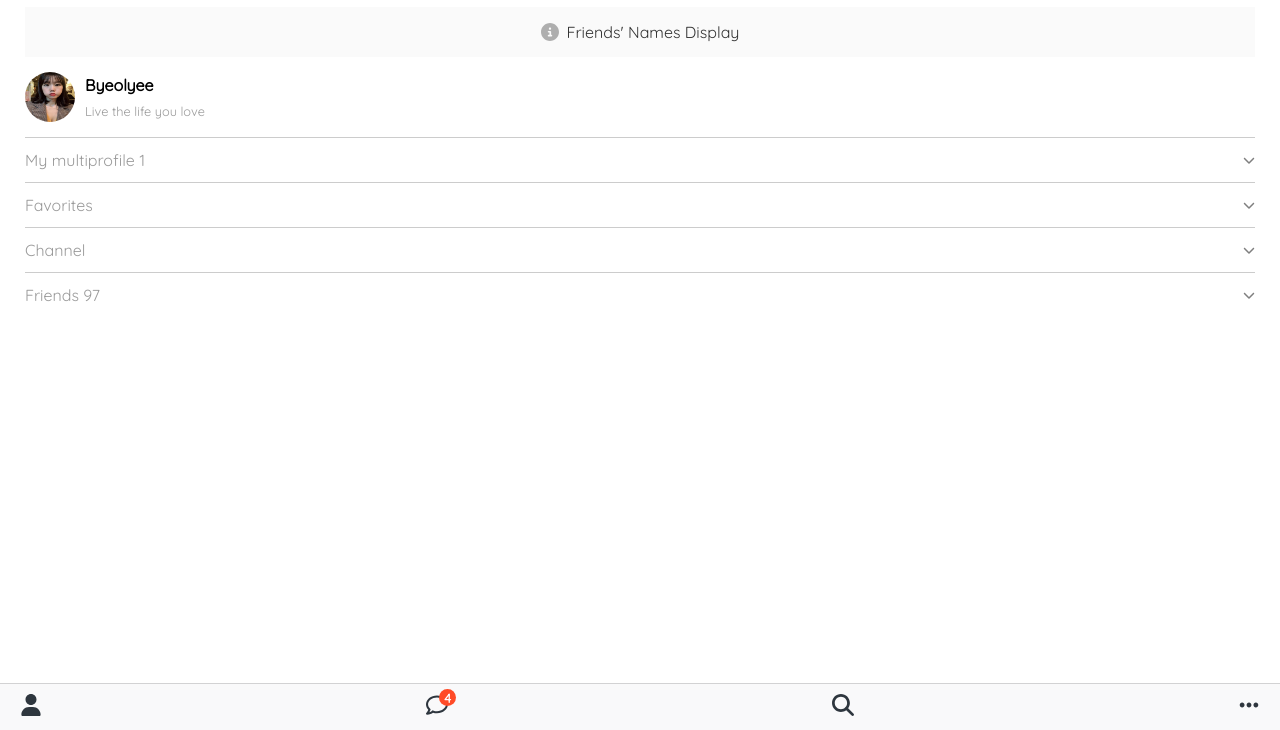
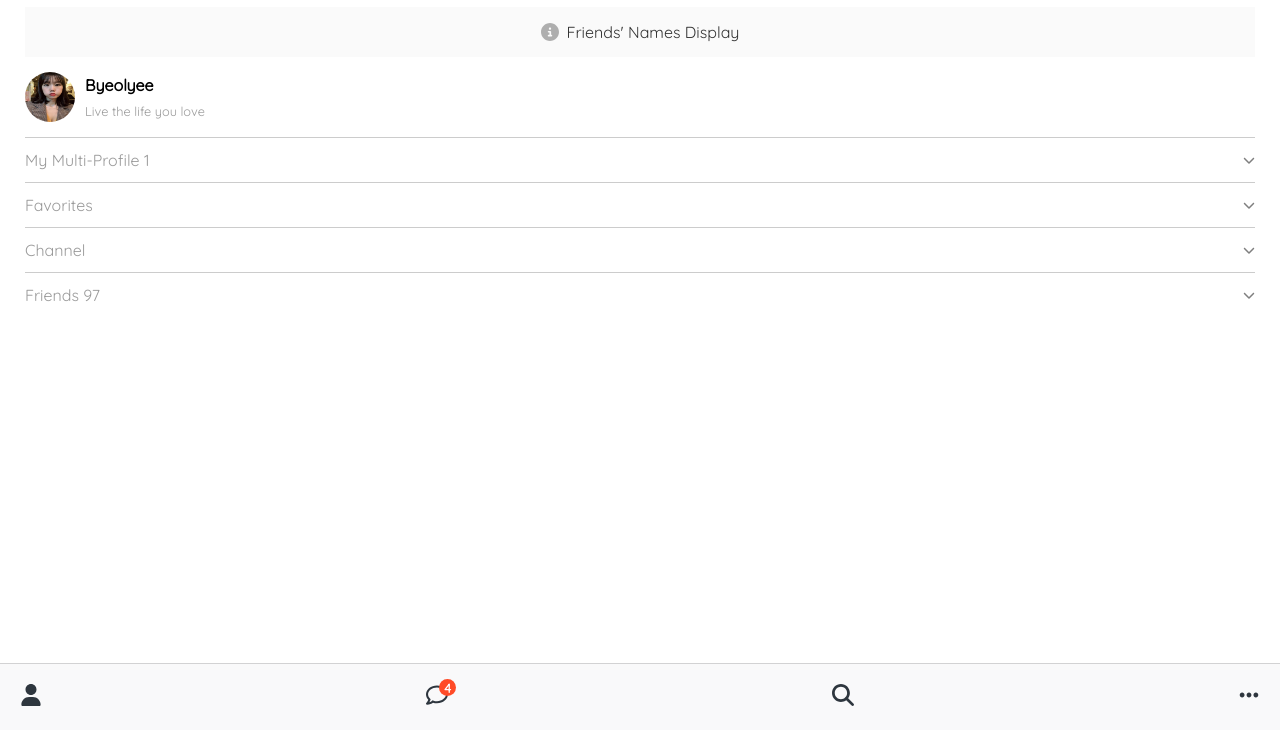
Before and after one commit to byeolyee/kakao, a website: page friends.html in a window 1280 px wide. Shown: the part 70-800 px from the top of the page. Drawn offline with Linux system fonts and the light colour scheme; a web font is replaced by a local one.

```diff
--- a/assets/scss/components/_navbar.scss
+++ b/assets/scss/components/_navbar.scss
@@ -4,7 +4,7 @@
     width : 100%;
     border-top: 1px solid rgba(121,121,121,.3);
     background-color: $booking-color-navback;
-    padding : 10px 20px;
+    padding : 20px 20px;
     box-sizing: border-box;
     .nav__list{
         display : flex;
--- a/friends.html
+++ b/friends.html
@@ -87,7 +87,7 @@
             <div class="friends__multiprofile">
                 <div class="friends-screen-header">
                     <div class="friends-screen-header__text">
-                        <span class="friends-screen-header__title">My multiprofile</span>
+                        <span class="friends-screen-header__title">My Multi-Profile</span>
                         <span class="friends-screen-header__data">1</span>
                     </div>
                     <!-- <svg xmlns="http://www.w3.org/2000/svg" viewBox="0 0 512 512">! Font Awesome Pro 6.2.0 by @fontawesome - https://fontawesome.com License - https://fontawesome.com/license (Commercial License) Copyright 2022 Fonticons, Inc.<path d="M233.4 105.4c12.5-12.5 32.8-12.5 45.3 0l192 192c12.5 12.5 12.5 32.8 0 45.3s-32.8 12.5-45.3 0L256 173.3 86.6 342.6c-12.5 12.5-32.8 12.5-45.3 0s-12.5-32.8 0-45.3l192-192z"/></svg> -->
```
Also changed, not shown: assets/css/style.css.
